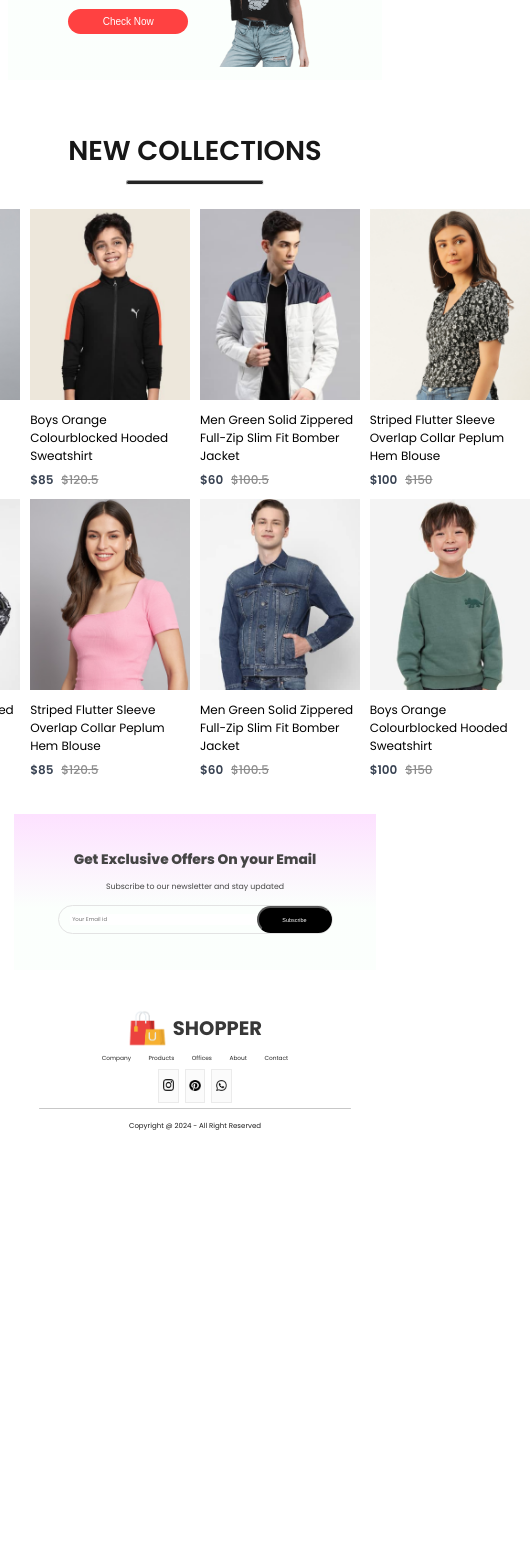
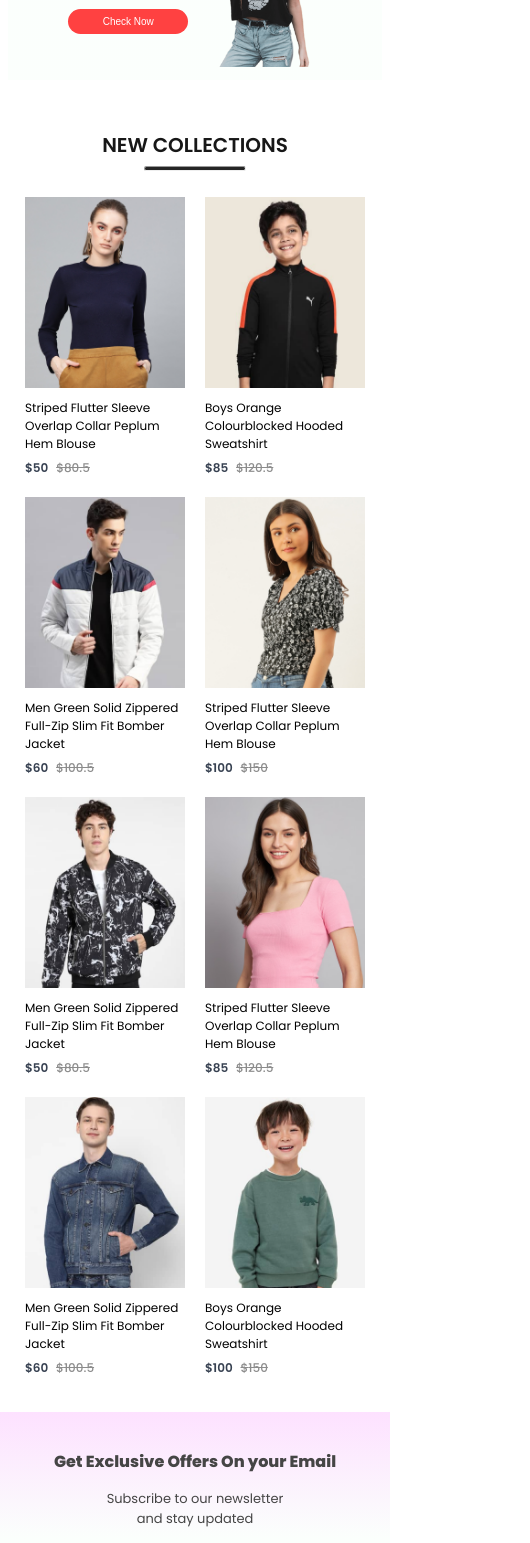
Before and after one commit to 75tyle/frontend, a React (Create React App) app: page / in a window 390 px wide. Shown: the part 1400-2943 px from the top of the page, 530 px wide, since content can reach past the window. Before the commit the page ends 2543 px from the top, so only its background shows below. Built offline with nearby package versions, Linux system fonts and the light colour scheme.

Commit message:
responsiveness

```diff
--- a/src/Components/Hero/Hero.css
+++ b/src/Components/Hero/Hero.css
@@ -146,9 +146,7 @@
     .hero-right{
         display: none;
     }
-    .hero-left{
-        width: 100%;
-    }
+
     .hero-left h2{
         font-size: 18px;
     }
--- a/src/Components/Navbar/Navbar.css
+++ b/src/Components/Navbar/Navbar.css
@@ -147,6 +147,7 @@
         padding: 10px 0px;
     }
     .nav-dropdown{
+        cursor: pointer;
         display: block;
         width: 25px;
         rotate: -90deg;
--- a/src/Components/NewCollections/NewCollections.css
+++ b/src/Components/NewCollections/NewCollections.css
@@ -27,3 +27,56 @@
     margin-top: 4vw;
     gap: 2.5vw;
 }
+
+@media(max-width:1280px){
+
+    .new-collections h1{
+        font-size: 40px;
+    }
+    .new-collections hr{
+        width: 160px;
+        height: 4px;
+    }
+    .collections{
+        gap: 20px;
+        margin-top: 30px;
+    }
+}
+
+@media(max-width:1024px){
+
+    .new-collections h1{
+        font-size: 30px;
+    }
+    .new-collections hr{
+        width: 120px;
+        height: 3px;
+    }
+    .collections{
+        gap: 15px;
+        margin-top: 20px;
+    }
+}
+
+@media(max-width:800px){
+    .new-collections{
+        gap: 6px;
+    }
+    .new-collections h1{
+        font-size: 20px;
+    }
+    .new-collections hr{
+        width: 100px;
+    }
+    .collections{
+        gap: 5px;
+    }
+}
+
+@media(max-width:500px){
+    .collections{
+        display: grid;
+        grid-template-columns: 1fr 1fr;
+        gap: 20px;
+    }
+}
--- a/src/Components/NewsLetter/NewsLetter.css
+++ b/src/Components/NewsLetter/NewsLetter.css
@@ -60,3 +60,102 @@
     font-size: 1.4vw;
     cursor: pointer;
 }
+
+@media(max-width:1280px){
+    .newsletter{
+        padding: 0px 80px;
+        margin-bottom: 120px;
+        gap: 20px;
+    }
+    .newsletter h1{
+        font-size: 36px;
+    }
+    .newsletter p{
+        font-size: 16px;
+    }
+    .newsletter div{
+        width: 600px;
+        height: 60px;
+    }
+    .newsletter div input{
+        width: 400px;
+    }
+    .newsletter div button{
+        width: 160px;
+        height: 60px;
+    }
+}
+@media(max-width:1024px){
+    .newsletter{
+        margin-bottom: 60px;
+    }
+    .newsletter h1{
+        font-size: 30px;
+    }
+    .newsletter p{
+        font-size: 14px;
+    }
+    .newsletter div{
+        width: 500px;
+        height: 50px;
+    }
+    .newsletter div input{
+        width: 300px;
+        font-size: 14px;
+    }
+    .newsletter div button{
+        width: 120px;
+        height: 50px;
+        font-size: 14px;
+    }
+}
+
+@media(max-width:800px){
+    .newsletter{
+        margin-bottom: 30px;
+        height: 35vh;
+    }
+    .newsletter h1{
+        font-size: 18px;
+    }
+    .newsletter p{
+        font-size: 12px;
+    }
+    .newsletter div{
+        width: 400px;
+        height: 40px;
+    }
+    .newsletter div input{
+        width: 200px;
+        font-size: 13px;
+    }
+    .newsletter div button{
+        width: 100px;
+        height: 40px;
+        font-size: 13px;
+    }
+}
+
+@media(max-width:500px){
+    .newsletter{
+        height: 25vh;
+        width: 100%;
+        padding: 0;
+        gap: 15px;
+    }
+    .newsletter h1{
+        font-size: 16px;
+    }
+    .newsletter p{
+        font-size: 13px;
+        max-width: 200px;
+        text-align: center;
+    }
+    .newsletter div{
+        width: 290px;
+    }
+    .newsletter div input{
+        width: 130px;
+    }
+
+}
```
